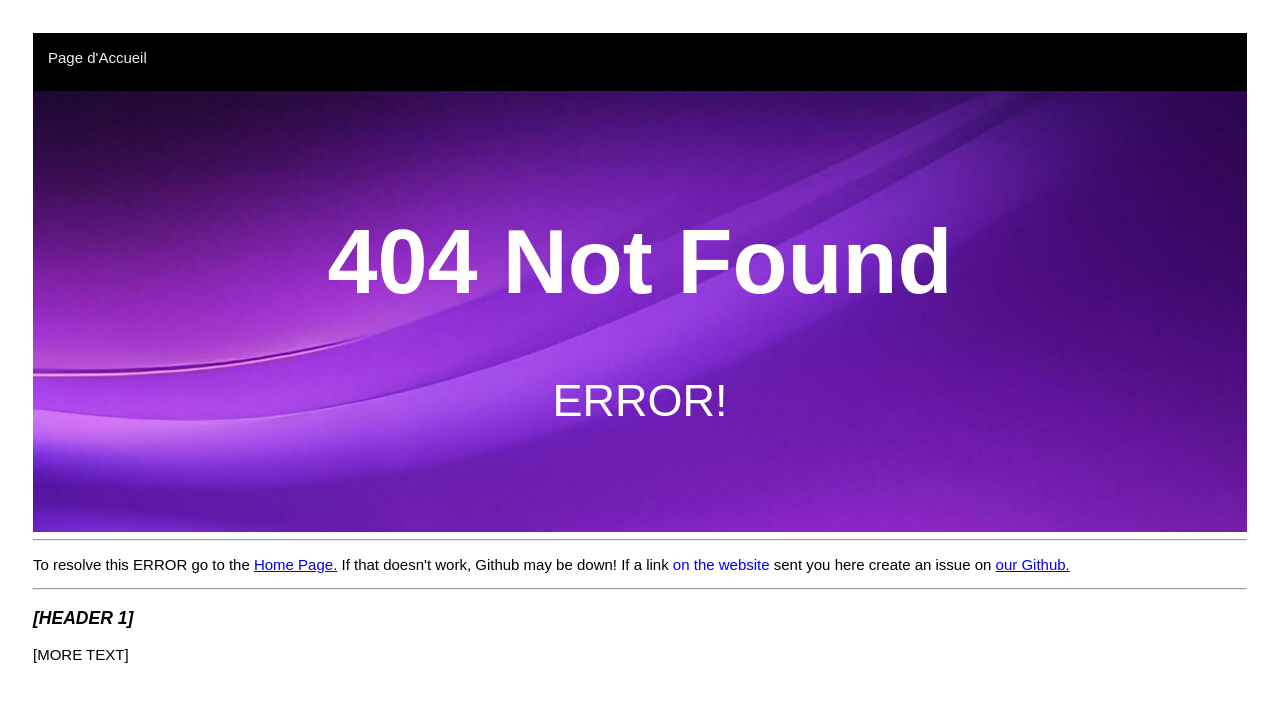
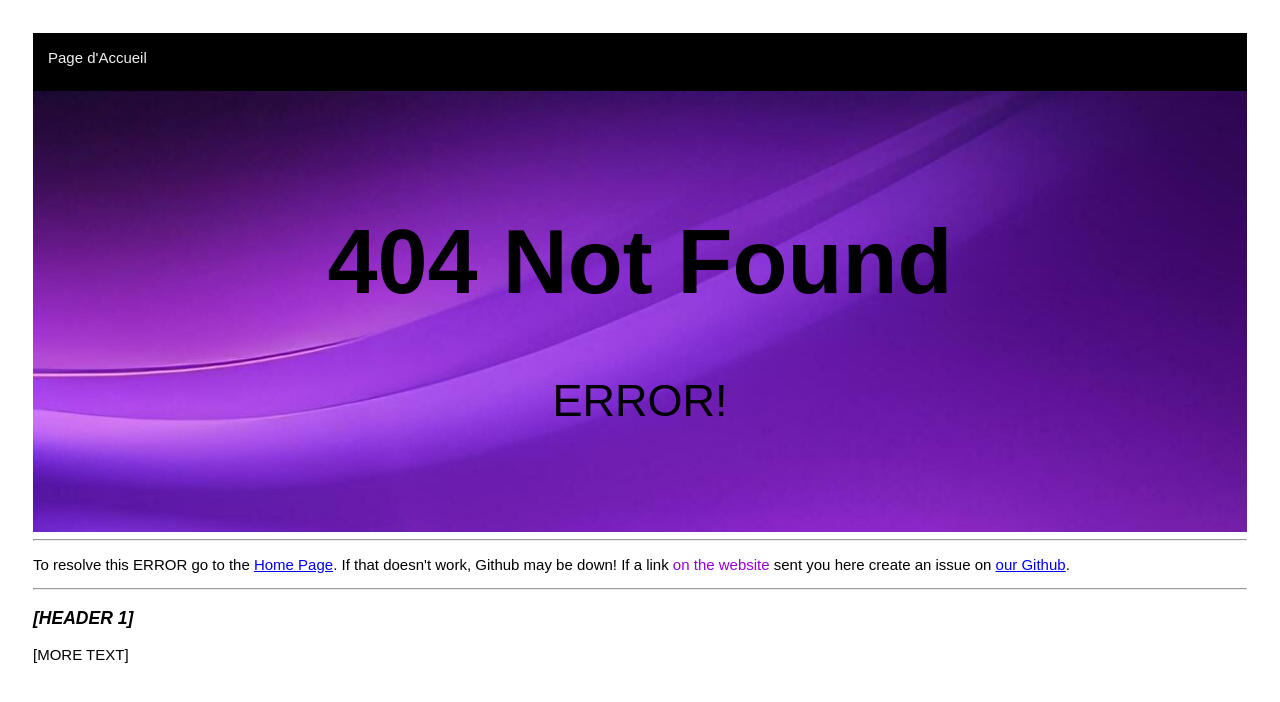
Before and after one commit to Lettice601/school-site-gr8-history, a plain HTML site: page 404.html in a window 1280 px wide. Drawn offline with Linux system fonts and the light colour scheme.

Commit message:
updated 404 page and fixed backup for header

```diff
--- a/404.html
+++ b/404.html
@@ -14,7 +14,7 @@
       <p>ERROR!</p>
     </div>
     <hr>
-    <p>To resolve this ERROR go to the <a href="index.html">Home Page.</a> If that doesn't work, Github may be down! If a link <span style="color: blue;">on the website</span> sent you here create an issue on <a href="https://github.com/Lettice601/school-site-gr8-history/issues">our Github.</a></p>
+    <p>To resolve this ERROR go to the <a href="index.html">Home Page</a>. If that doesn't work, Github may be down! If a link <span style="color: darkviolet;">on the website</span> sent you here create an issue on <a href="https://github.com/Lettice601/school-site-gr8-history/issues">our Github</a>.</p>
     <hr>
     <h3>[HEADER 1]</h3>
     <p>[MORE TEXT]</p>
--- a/styles.css
+++ b/styles.css
@@ -13,7 +13,7 @@ h3 {
   padding: 60px;
   text-align: center;
   background-image: url("imgs/bg.jpeg");
-  color: white;
+  color: black;
   font-size: 45px;
 }
 
```
